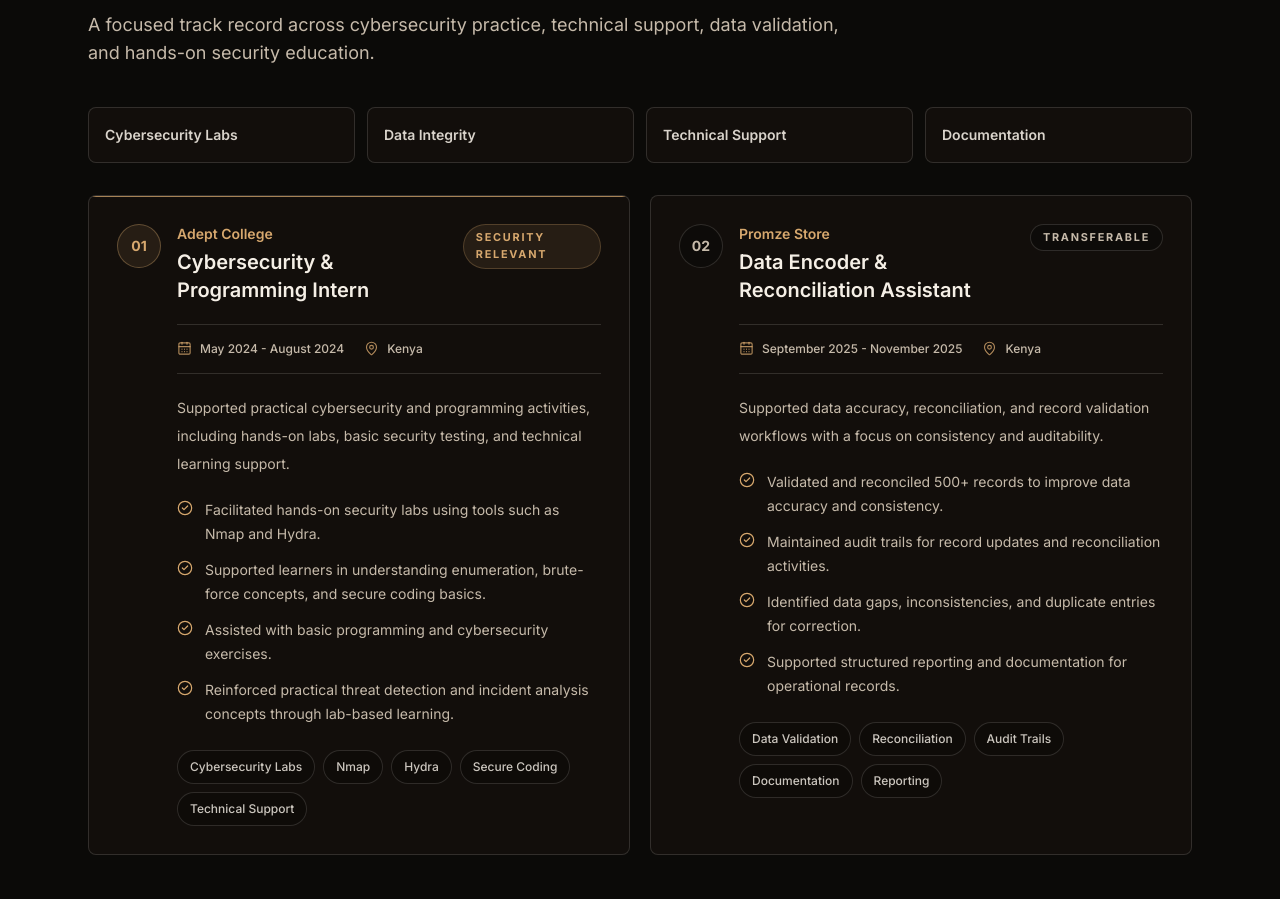
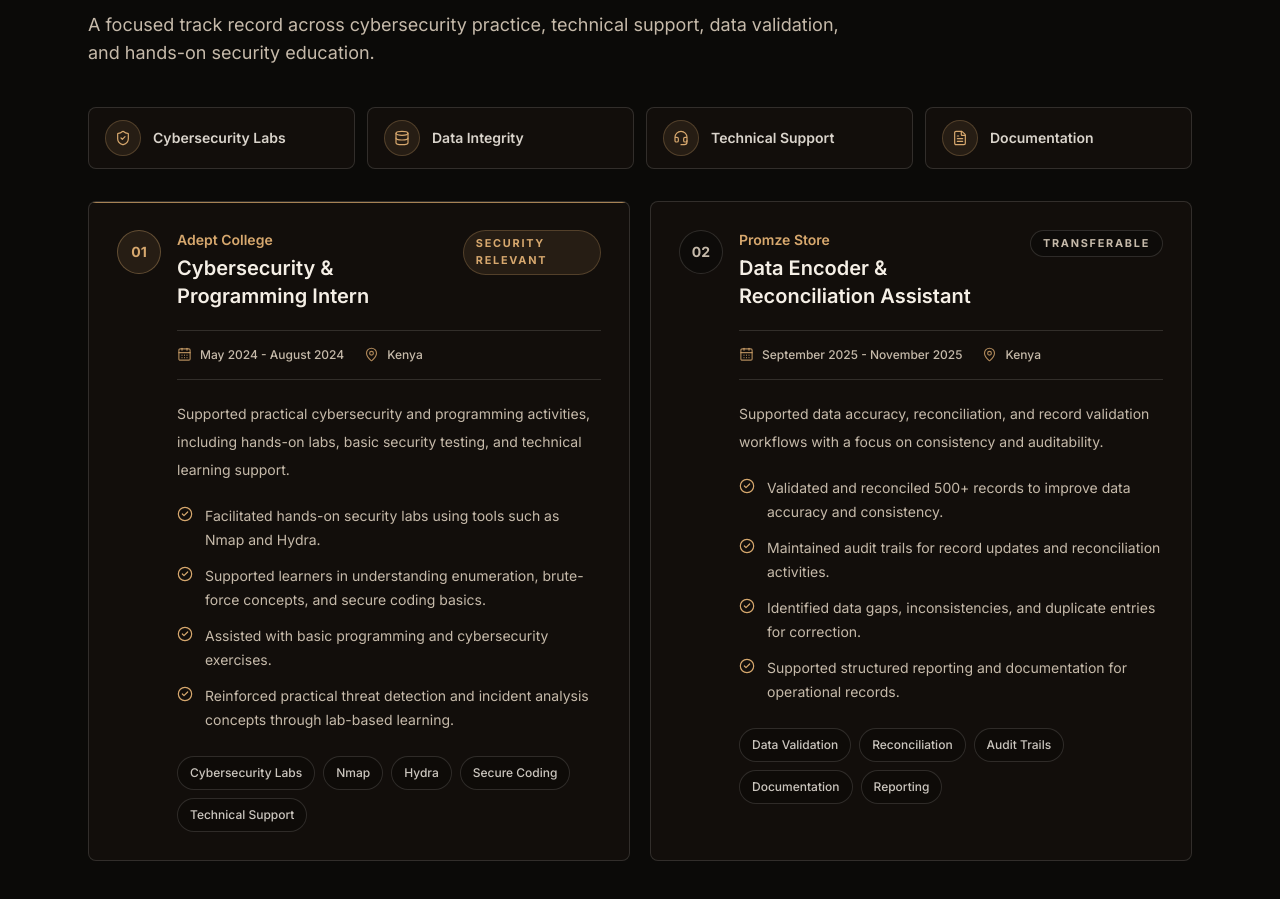
Before and after one commit to Iano0795/violets_portfolio, a Next.js app: page / in a window 1280 px wide. Shown: the part 2979-3878 px from the top of the page. Built offline with nearby package versions, Linux system fonts and the light colour scheme.

Commit message:
feat: enhance ExperienceSection with focus icons and improved layout

```diff
--- a/src/components/sections/ExperienceSection.tsx
+++ b/src/components/sections/ExperienceSection.tsx
@@ -1,7 +1,23 @@
-import { CalendarDays, CheckCircle2, MapPin } from "lucide-react";
+import {
+  CalendarDays,
+  CheckCircle2,
+  Database,
+  FileText,
+  Headset,
+  MapPin,
+  ShieldCheck,
+} from "lucide-react";
+import type { LucideIcon } from "lucide-react";
 import { portfolio } from "@/data/portfolio";
 import { SectionHeader } from "@/components/ui/SectionHeader";
 import { cn } from "@/lib/utils";
+
+const focusIcons: Record<string, LucideIcon> = {
+  "Cybersecurity Labs": ShieldCheck,
+  "Data Integrity": Database,
+  "Technical Support": Headset,
+  Documentation: FileText,
+};
 
 export function ExperienceSection() {
   return (
@@ -18,14 +34,21 @@ export function ExperienceSection() {
         />
 
         <ul className="mt-10 grid gap-3 text-sm text-muted-foreground sm:grid-cols-2 lg:grid-cols-4">
-          {portfolio.experienceFocus.map((focus) => (
-            <li
-              className="surface-panel flex min-h-14 items-center border-accent/20 bg-accent/[0.045] px-4 py-3 font-semibold text-foreground/88"
-              key={focus}
-            >
-              {focus}
-            </li>
-          ))}
+          {portfolio.experienceFocus.map((focus) => {
+            const FocusIcon = focusIcons[focus] ?? ShieldCheck;
+
+            return (
+              <li
+                className="surface-panel flex min-h-14 items-center gap-3 border-accent/20 bg-accent/[0.045] px-4 py-3"
+                key={focus}
+              >
+                <span className="flex h-9 w-9 shrink-0 items-center justify-center rounded-full border border-accent/25 bg-accent/10 text-accent">
+                  <FocusIcon aria-hidden="true" size={16} strokeWidth={1.8} />
+                </span>
+                <span className="font-semibold text-foreground/88">{focus}</span>
+              </li>
+            );
+          })}
         </ul>
 
         <div className="mt-8 grid gap-5 lg:grid-cols-2">
```
